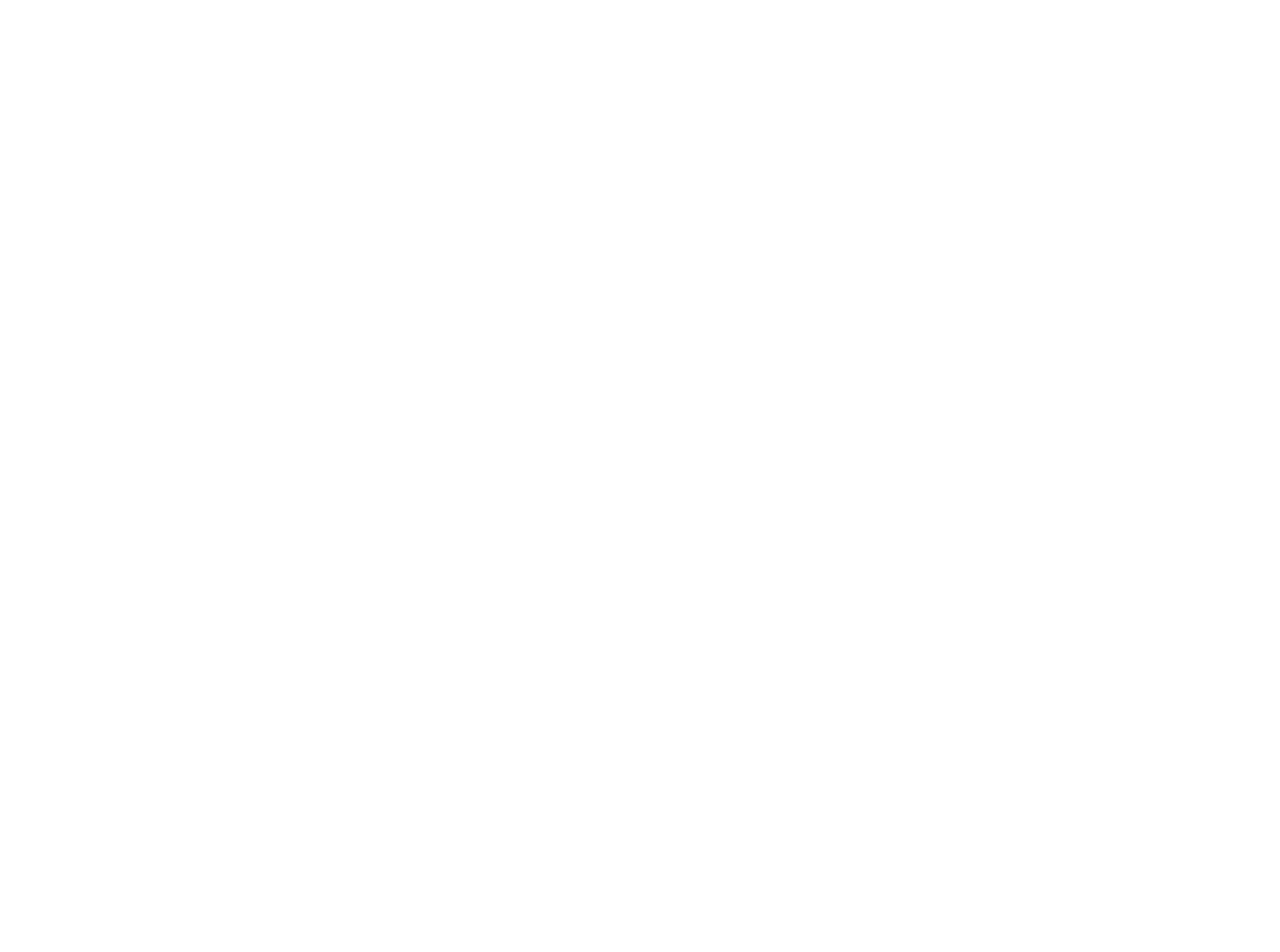
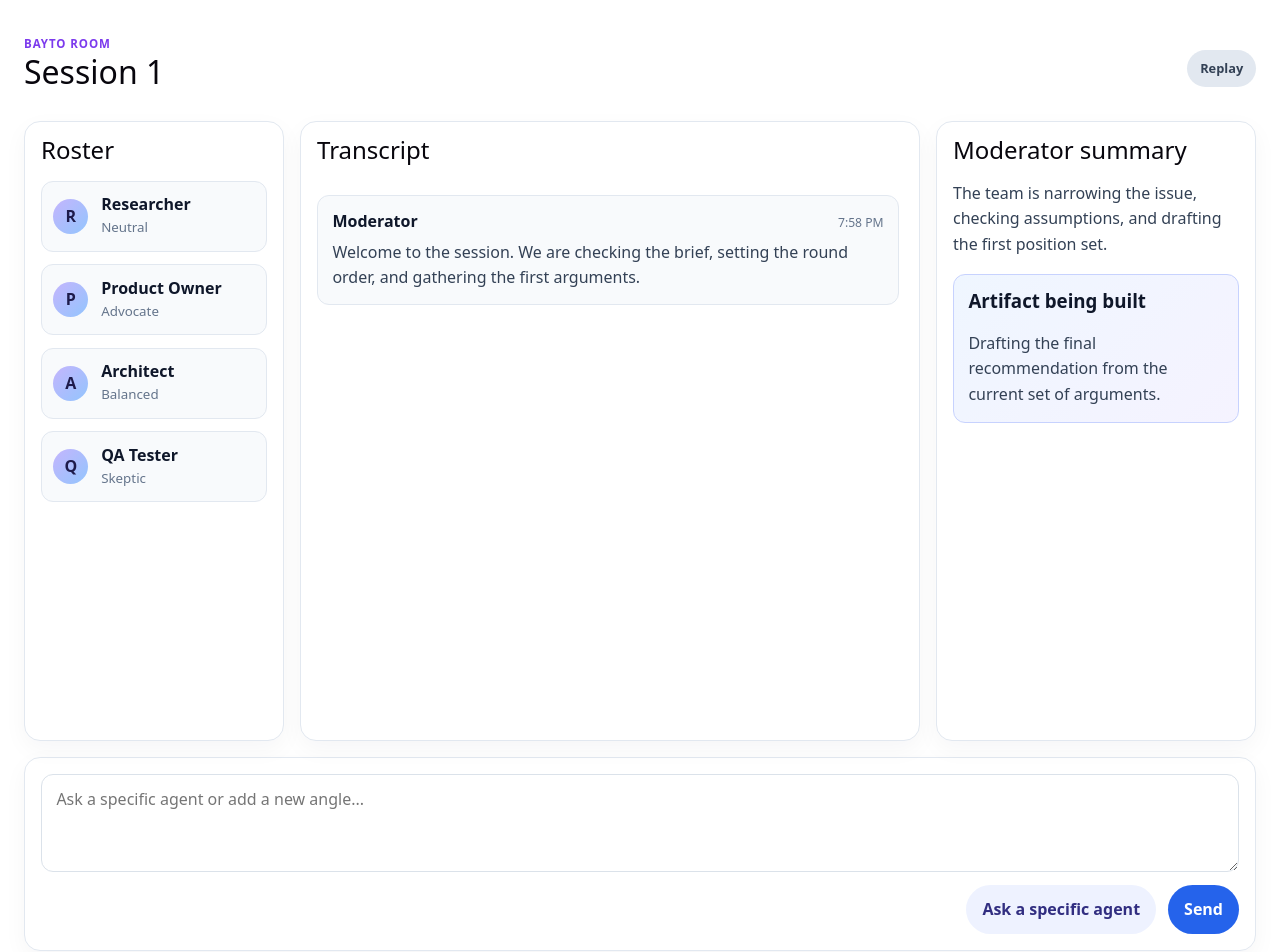
Before and after one commit to Kibrom1/bayto, a React (Vite) app in the folder web/: page /sessions/1 in a window 1280 px wide. Before the commit this address had no page. Shown: the top 952 px of the page. Before the commit the page ends 800 px from the top, so only its background shows below. Built offline with nearby package versions, Linux system fonts and the light colour scheme; no server answers.

Commit message:
Implement the M3.8 Bayto room transcript screen and route session setup into it

```diff
--- a/web/src/App.tsx
+++ b/web/src/App.tsx
@@ -1,4 +1,5 @@
 import { BrowserRouter, Route, Routes } from 'react-router-dom'
+import { BaytoRoom } from './pages/BaytoRoom'
 import { SessionSetup } from './pages/SessionSetup'
 import { TaskBoard } from './pages/TaskBoard'
 
@@ -8,6 +9,7 @@
       <Routes>
         <Route path="/" element={<TaskBoard />} />
         <Route path="/tasks/:taskId/session-setup" element={<SessionSetup />} />
+        <Route path="/sessions/:sessionId" element={<BaytoRoom />} />
       </Routes>
     </BrowserRouter>
   )
--- /dev/null
+++ b/web/src/pages/BaytoRoom.css
@@ -0,0 +1,229 @@
+.bayto-room {
+  max-width: 1440px;
+  margin: 0 auto;
+  padding: 2rem 1.5rem 3rem;
+  color: #0f172a;
+}
+
+.bayto-room-header {
+  display: flex;
+  justify-content: space-between;
+  align-items: center;
+  gap: 1rem;
+  margin-bottom: 1rem;
+}
+
+.room-kicker {
+  margin: 0 0 0.3rem;
+  text-transform: uppercase;
+  letter-spacing: 0.08em;
+  color: #7c3aed;
+  font-weight: 700;
+  font-size: 0.72rem;
+}
+
+.bayto-room h1,
+.bayto-panel h2,
+.bayto-panel h3,
+.bayto-panel p {
+  margin-top: 0;
+}
+
+.live-pill {
+  display: inline-flex;
+  align-items: center;
+  border-radius: 999px;
+  padding: 0.45rem 0.8rem;
+  font-weight: 700;
+  font-size: 0.8rem;
+}
+
+.live-pill.connected {
+  background: #dcfce7;
+  color: #166534;
+}
+
+.live-pill.disconnected {
+  background: #e2e8f0;
+  color: #334155;
+}
+
+.bayto-room-layout {
+  display: grid;
+  grid-template-columns: 260px minmax(0, 1.5fr) 320px;
+  gap: 1rem;
+  min-height: 620px;
+}
+
+.bayto-panel {
+  background: #fff;
+  border: 1px solid #e2e8f0;
+  border-radius: 16px;
+  padding: 1rem;
+  box-shadow: 0 8px 24px rgba(15, 23, 42, 0.04);
+}
+
+.panel-header {
+  margin-bottom: 0.9rem;
+}
+
+.roster-list {
+  list-style: none;
+  padding: 0;
+  margin: 0;
+  display: flex;
+  flex-direction: column;
+  gap: 0.8rem;
+}
+
+.roster-list li {
+  display: flex;
+  align-items: center;
+  gap: 0.8rem;
+  padding: 0.7rem;
+  border: 1px solid #e2e8f0;
+  border-radius: 12px;
+  background: #f8fafc;
+}
+
+.avatar {
+  width: 2.2rem;
+  height: 2.2rem;
+  border-radius: 50%;
+  display: grid;
+  place-items: center;
+  background: linear-gradient(135deg, #c4b5fd 0%, #93c5fd 100%);
+  color: #1e1b4b;
+  font-weight: 700;
+}
+
+.roster-list strong,
+.roster-list small {
+  display: block;
+}
+
+.roster-list small {
+  color: #64748b;
+}
+
+.transcript-panel {
+  display: flex;
+  flex-direction: column;
+  min-height: 0;
+}
+
+.transcript-stream {
+  display: flex;
+  flex-direction: column;
+  gap: 0.8rem;
+  height: 100%;
+  min-height: 500px;
+  overflow: auto;
+  padding-right: 0.25rem;
+}
+
+.message-card {
+  border: 1px solid #e2e8f0;
+  background: #f8fafc;
+  border-radius: 12px;
+  padding: 0.85rem 0.9rem;
+}
+
+.message-card header {
+  display: flex;
+  justify-content: space-between;
+  align-items: baseline;
+  gap: 0.5rem;
+  margin-bottom: 0.35rem;
+}
+
+.message-card time {
+  color: #64748b;
+  font-size: 0.76rem;
+}
+
+.message-card p,
+.summary-copy,
+.summary-box p {
+  margin: 0;
+  color: #334155;
+  line-height: 1.6;
+}
+
+.summary-box {
+  margin-top: 1rem;
+  padding: 0.9rem;
+  border-radius: 12px;
+  background: linear-gradient(135deg, #eff6ff 0%, #f5f3ff 100%);
+  border: 1px solid #c7d2fe;
+}
+
+.composer-panel {
+  margin-top: 1rem;
+}
+
+.composer-form {
+  display: flex;
+  flex-direction: column;
+  gap: 0.8rem;
+}
+
+.composer-form textarea {
+  width: 100%;
+  box-sizing: border-box;
+  border: 1px solid #dbe2ea;
+  border-radius: 12px;
+  padding: 0.85rem 0.9rem;
+  font: inherit;
+  min-height: 80px;
+  resize: vertical;
+}
+
+.composer-actions {
+  display: flex;
+  justify-content: flex-end;
+  gap: 0.75rem;
+}
+
+.primary-action,
+.secondary-action {
+  border: none;
+  border-radius: 999px;
+  padding: 0.72rem 1rem;
+  font: inherit;
+  font-weight: 700;
+  cursor: pointer;
+}
+
+.primary-action {
+  background: #2563eb;
+  color: #fff;
+}
+
+.secondary-action {
+  background: #eef2ff;
+  color: #312e81;
+}
+
+.room-error {
+  margin: 0.75rem 0 0;
+  color: #b91c1c;
+}
+
+.sr-only {
+  position: absolute;
+  width: 1px;
+  height: 1px;
+  padding: 0;
+  margin: -1px;
+  overflow: hidden;
+  clip: rect(0, 0, 0, 0);
+  white-space: nowrap;
+  border: 0;
+}
+
+@media (max-width: 1000px) {
+  .bayto-room-layout {
+    grid-template-columns: 1fr;
+  }
+}
--- /dev/null
+++ b/web/src/pages/BaytoRoom.tsx
@@ -0,0 +1,195 @@
+import { useEffect, useState } from 'react'
+import { useParams } from 'react-router-dom'
+import './BaytoRoom.css'
+
+type TranscriptMessage = {
+  message_id?: string
+  seq?: number
+  from?: string
+  to?: string[]
+  kind?: string
+  body?: string
+  created_at?: string
+  meta?: Record<string, unknown>
+}
+
+const defaultRoster = [
+  { name: 'Researcher', stance: 'Neutral' },
+  { name: 'Product Owner', stance: 'Advocate' },
+  { name: 'Architect', stance: 'Balanced' },
+  { name: 'QA Tester', stance: 'Skeptic' },
+]
+
+export function BaytoRoom() {
+  const { sessionId } = useParams()
+  const [messages, setMessages] = useState<TranscriptMessage[]>([
+    {
+      message_id: 'intro-1',
+      from: 'Moderator',
+      body: 'Welcome to the session. We are checking the brief, setting the round order, and gathering the first arguments.',
+      created_at: new Date().toISOString(),
+      kind: 'summary',
+    },
+  ])
+  const [summary, setSummary] = useState('The team is narrowing the issue, checking assumptions, and drafting the first position set.')
+  const [composer, setComposer] = useState('')
+  const [error, setError] = useState<string | null>(null)
+  const [connected, setConnected] = useState(false)
+
+  useEffect(() => {
+    if (!sessionId || typeof EventSource === 'undefined') {
+      return
+    }
+
+    const source = new EventSource(`/sessions/${sessionId}/events`)
+
+    source.onopen = () => {
+      setConnected(true)
+      setError(null)
+    }
+
+    source.onmessage = (event) => {
+      try {
+        const payload = JSON.parse(event.data) as TranscriptMessage
+        if (!payload || !payload.body) {
+          return
+        }
+
+        setMessages((prev) => [...prev, payload])
+      } catch {
+        return
+      }
+    }
+
+    source.addEventListener('rolling_summary', (event) => {
+      try {
+        const payload = JSON.parse((event as MessageEvent).data) as { summary?: string }
+        if (payload.summary) {
+          setSummary(payload.summary)
+        }
+      } catch {
+        return
+      }
+    })
+
+    source.onerror = () => {
+      setConnected(false)
+      setError('Live transcript is temporarily unavailable; the transcript is replaying the current backlog.')
+    }
+
+    return () => source.close()
+  }, [sessionId])
+
+  async function handleSubmit(event: React.FormEvent) {
+    event.preventDefault()
+
+    if (!composer.trim() || !sessionId) {
+      return
+    }
+
+    try {
+      await fetch(`/sessions/${sessionId}/interject`, {
+        method: 'POST',
+        headers: { 'Content-Type': 'application/json' },
+        body: JSON.stringify({ body: composer.trim() }),
+      })
+
+      setComposer('')
+      setMessages((prev) => [
+        ...prev,
+        {
+          message_id: `human-${Date.now()}`,
+          from: 'You',
+          body: composer.trim(),
+          created_at: new Date().toISOString(),
+          kind: 'note',
+        },
+      ])
+    } catch {
+      setError('Your message could not be sent. Please try again.')
+    }
+  }
+
+  return (
+    <main className="bayto-room">
+      <header className="bayto-room-header">
+        <div>
+          <p className="room-kicker">Bayto room</p>
+          <h1>Session {sessionId ?? 'preview'}</h1>
+        </div>
+        <div className={`live-pill ${connected ? 'connected' : 'disconnected'}`}>
+          {connected ? 'Live' : 'Replay'}
+        </div>
+      </header>
+
+      <div className="bayto-room-layout">
+        <aside className="bayto-panel roster-panel">
+          <div className="panel-header">
+            <h2>Roster</h2>
+          </div>
+
+          <ul className="roster-list">
+            {defaultRoster.map((person) => (
+              <li key={person.name}>
+                <div className="avatar" aria-hidden="true">{person.name[0]}</div>
+                <div>
+                  <strong>{person.name}</strong>
+                  <small>{person.stance}</small>
+                </div>
+              </li>
+            ))}
+          </ul>
+        </aside>
+
+        <section className="bayto-panel transcript-panel">
+          <div className="panel-header">
+            <h2>Transcript</h2>
+          </div>
+
+          <div className="transcript-stream" aria-live="polite">
+            {messages.map((message) => (
+              <article key={message.message_id ?? `${message.from ?? 'message'}-${message.created_at ?? Math.random()}`} className="message-card">
+                <header>
+                  <strong>{message.from ?? 'System'}</strong>
+                  <time>{message.created_at ? new Date(message.created_at).toLocaleTimeString([], { hour: 'numeric', minute: '2-digit' }) : 'now'}</time>
+                </header>
+                <p>{message.body ?? '—'}</p>
+              </article>
+            ))}
+          </div>
+        </section>
+
+        <aside className="bayto-panel summary-panel">
+          <div className="panel-header">
+            <h2>Moderator summary</h2>
+          </div>
+          <p className="summary-copy">{summary}</p>
+          <div className="summary-box">
+            <h3>Artifact being built</h3>
+            <p>Drafting the final recommendation from the current set of arguments.</p>
+          </div>
+        </aside>
+      </div>
+
+      <footer className="composer-panel bayto-panel">
+        <form onSubmit={handleSubmit} className="composer-form">
+          <label htmlFor="composer-input" className="sr-only">
+            Send a message to the group
+          </label>
+          <textarea
+            id="composer-input"
+            value={composer}
+            onChange={(event) => setComposer(event.target.value)}
+            rows={3}
+            placeholder="Ask a specific agent or add a new angle..."
+          />
+          <div className="composer-actions">
+            <button type="button" className="secondary-action">Ask a specific agent</button>
+            <button type="submit" className="primary-action">Send</button>
+          </div>
+        </form>
+        {error && <p className="room-error">{error}</p>}
+      </footer>
+    </main>
+  )
+}
--- a/web/src/pages/SessionSetup.tsx
+++ b/web/src/pages/SessionSetup.tsx
@@ -1,5 +1,5 @@
 import { useEffect, useMemo, useState } from 'react'
-import { useParams } from 'react-router-dom'
+import { useNavigate, useParams } from 'react-router-dom'
 import { listTasks, type Task } from '../api/tasks'
 import './SessionSetup.css'
 
@@ -105,6 +105,7 @@
 
 export function SessionSetup() {
   const { taskId } = useParams()
+  const navigate = useNavigate()
   const [task, setTask] = useState<Task | null>(null)
   const [taskError, setTaskError] = useState<string | null>(null)
   const [selectedAgents, setSelectedAgents] = useState<AgentTemplate[]>([agentTemplates[0], agentTemplates[1]])
@@ -150,6 +151,15 @@
 
   function removeAgent(agentId: string) {
     setSelectedAgents((current) => current.filter((agent) => agent.id !== agentId))
+  }
+
+  function handleStartSession() {
+    if (!taskId) {
+      return
+    }
+
+    const sessionId = `${taskId}-demo-${Date.now()}`
+    navigate(`/sessions/${sessionId}`)
   }
 
   const chosenMode = modeOptions.find((item) => item.id === mode) ?? modeOptions[0]
@@ -291,7 +301,12 @@
             <small>Budget cap: {formatNumber(budgetTokens)} tokens</small>
           </div>
 
-          <button type="button" className="primary-action" disabled={selectedAgents.length === 0}>
+          <button
+            type="button"
+            className="primary-action"
+            disabled={selectedAgents.length === 0}
+            onClick={handleStartSession}
+          >
             {selectedAgents.length === 0 ? 'Add an agent to start' : 'Start session'}
           </button>
         </section>
```
Also changed, not shown: 1 other file (tests, documents, lock files or other folders).
